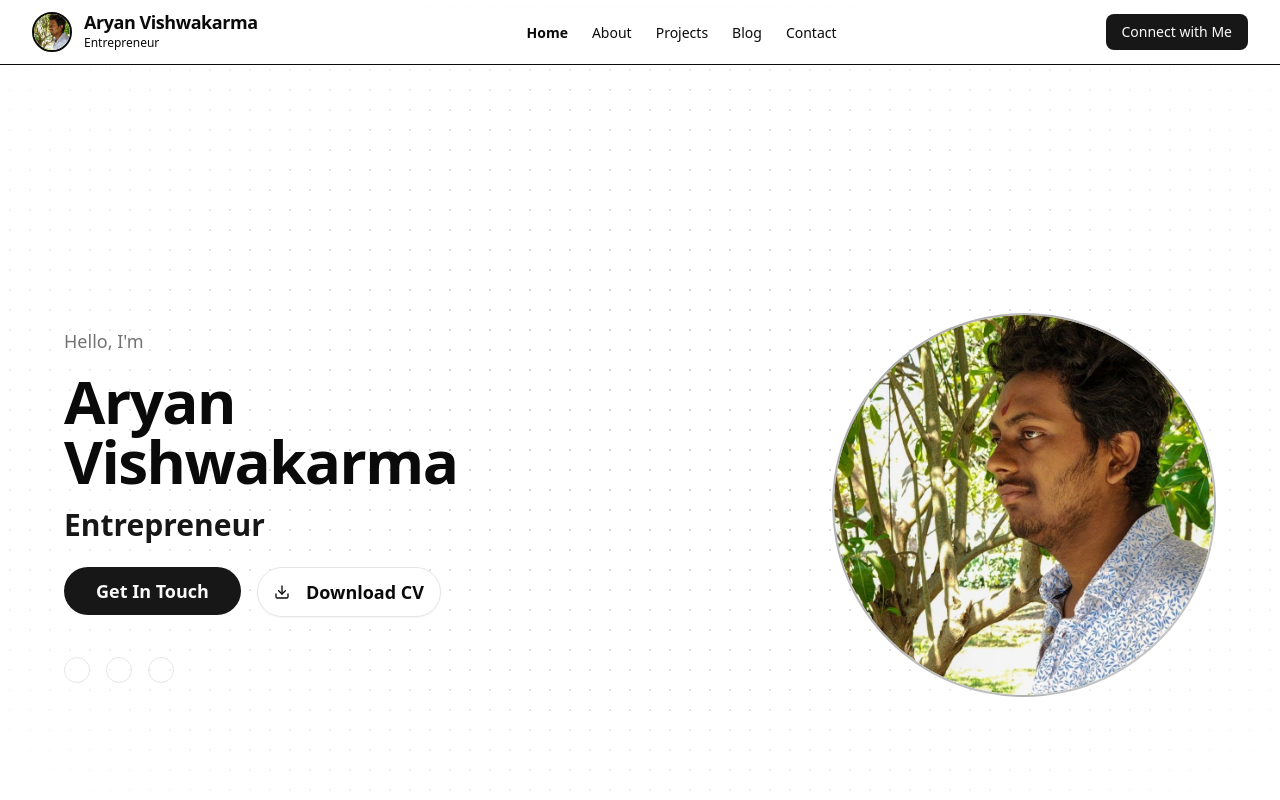
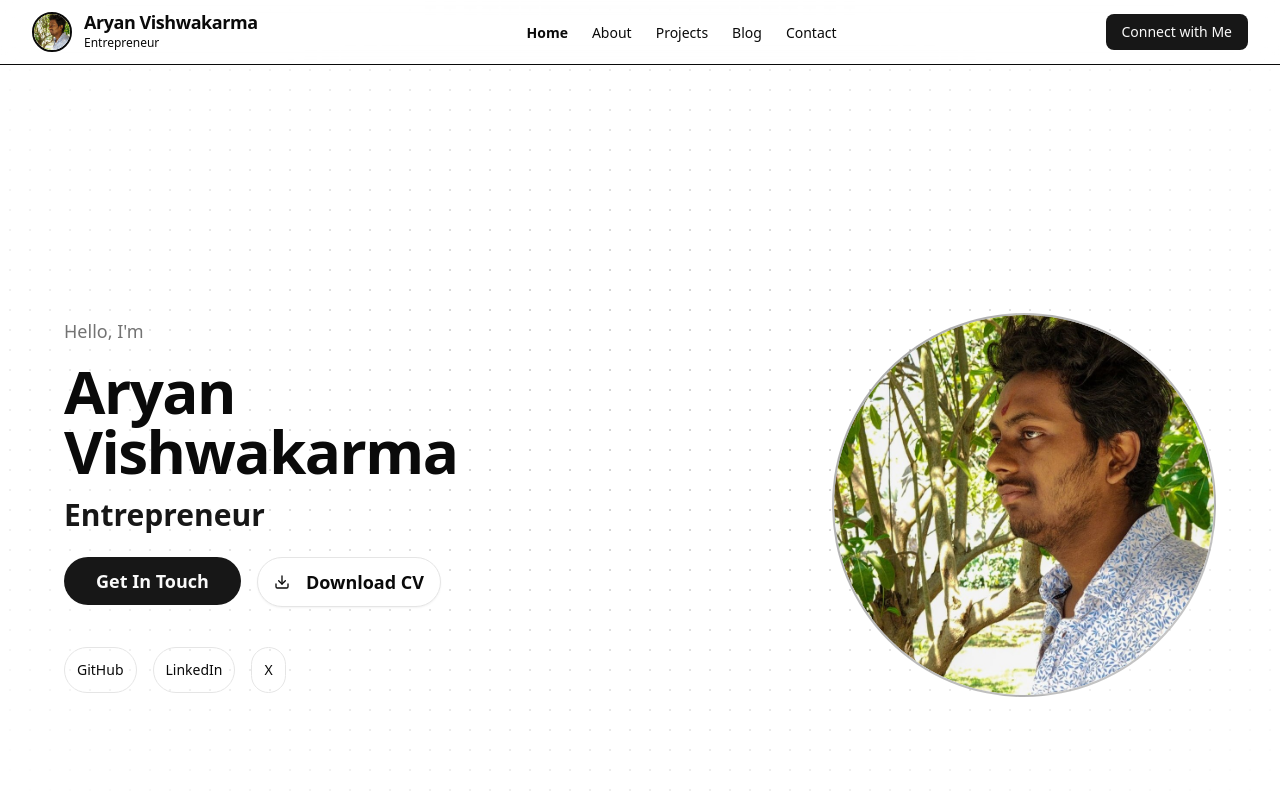
Before and after one commit to Aryan-202/next-portfolio, a Next.js app: page / in a window 1280 px wide. Shown: the top 800 px of the page. Built offline with nearby package versions, Linux system fonts and the light colour scheme.

Commit message:
fix with social links in hero

```diff
--- a/components/layouts/footer/footer-links.tsx
+++ b/components/layouts/footer/footer-links.tsx
@@ -1,4 +1,3 @@
-
 'use client'
 
 import Image from 'next/image'
--- a/components/layouts/hero/index.tsx
+++ b/components/layouts/hero/index.tsx
@@ -73,17 +73,16 @@ const Hero = () => {
             </motion.div>
 
             {/* Social Links - Fixed */}
+
+
+{/* Social Links - Fixed */}
 <motion.div
   initial={{ opacity: 0 }}
   animate={{ opacity: 1 }}
   transition={{ delay: 0.6, duration: 0.5 }}
   className="flex gap-4 pt-4"
 >
-              {SOCIAL_LINKS.map((link, index) => {
-
-                const IconComponent = link.icon;
-
-                return (
+  {SOCIAL_LINKS.map((link, index) => (
     <motion.a
       key={link.name}
       href={link.url}
@@ -97,16 +96,10 @@ const Hero = () => {
       animate={{ opacity: 1, y: 0 }}
       transition={{ delay: 0.8 + index * 0.1 }}
     >
-                    {/* Render the icon if it's a component */}
-                    {/* {typeof IconComponent === "function" ? (
-                      <IconComponent className="w-5 h-5" />
-                    ) : typeof link.icon === "string" ? (
-                      // If it's a string, assume it's an icon name or URL
-                      <span>{link.icon}</span>
-                    ) : null} */}
+      {/* Display social media platform name as text for now */}
+      <span className="text-sm font-medium">{link.name}</span>
     </motion.a>
-                );
-              })}
+  ))}
 </motion.div>
           </motion.div>
 
--- a/data/social-links.ts
+++ b/data/social-links.ts
@@ -1,5 +1,4 @@
 import { assets } from "@/public/assets";
-import React from "react";
 
 export interface SocialLinks {
   name: string;
```
Lines whose indentation alone changed are shown as unchanged.
